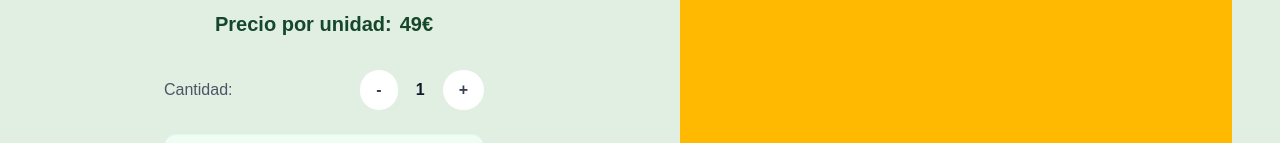
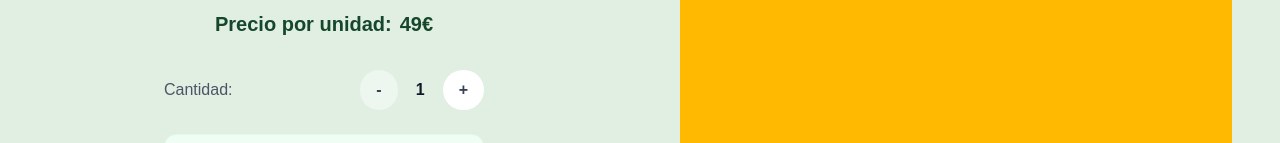
Before and after one commit to JaumeEsquerdo/oli-de-la-torre, a Next.js app in the folder oli-maleno/: page /producto/botella-0.5l in a window 1280 px wide. Shown: the part 542-685 px from the top of the page. Built offline with nearby package versions, Linux system fonts and the light colour scheme.

Commit message:
actualizar logica de btnes con disabled

```diff
--- a/oli-maleno/app/components/SelectorCantidadPrecio.tsx
+++ b/oli-maleno/app/components/SelectorCantidadPrecio.tsx
@@ -61,7 +61,8 @@ export default function SelectorCantidadPrecio({ producto }: SelectorCantidadPre
                     <button
                         type="button"
                         onClick={decrementar}
-                        className="px-4 py-2 bg-white hover:bg-white/80 rounded-4xl text-gray-700 font-bold transition-colors cursor-pointer"
+                        disabled={cantidad === 1}
+                        className={`px-4 py-2 bg-white hover:bg-white/80 rounded-4xl text-gray-700 font-bold transition-colors cursor-pointer disabled:bg-white/40 disabled:pointer-events-none`}
                     >
                         -
                     </button>
```
